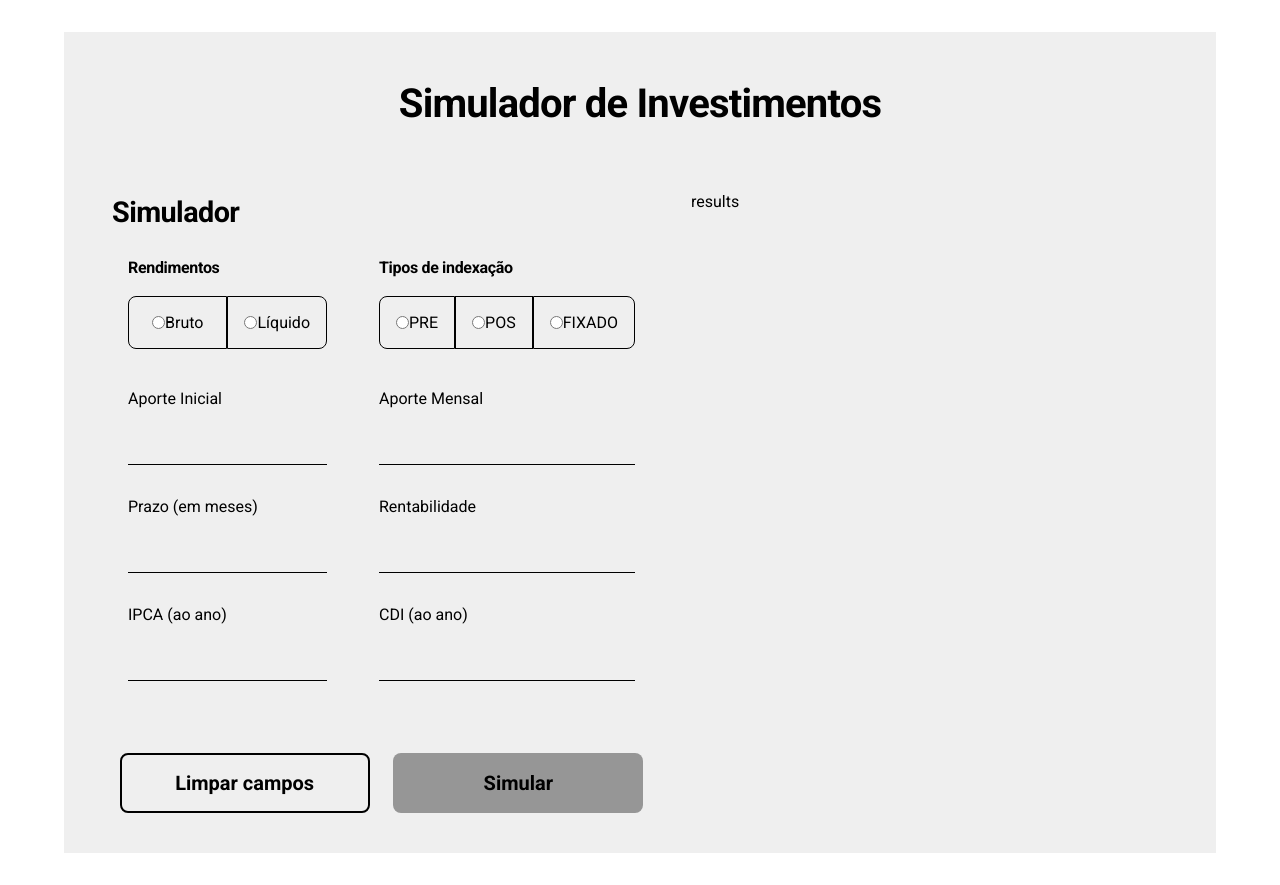
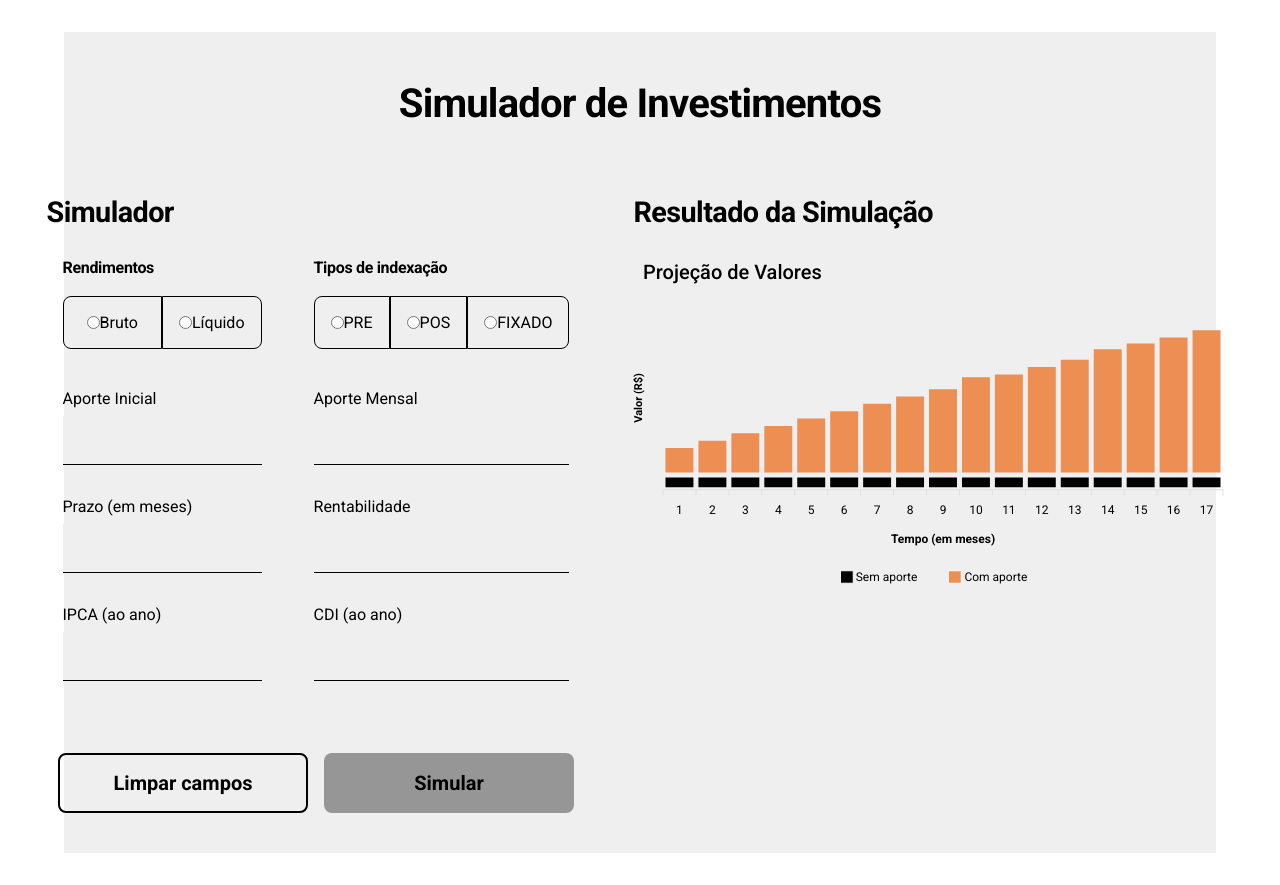
Before and after one commit to ManuCoutinho/invest-simulator, a React (Vite) app: page / in a window 1280 px wide. Built offline with nearby package versions, Linux system fonts and the light colour scheme.

Commit message:
:sparkles: added chart component

```diff
--- a/src/App.tsx
+++ b/src/App.tsx
@@ -4,7 +4,7 @@ import { FlexBox } from "./components/Foundation/FlexBox"
 import { Title } from "./components/Foundation/Title"
 import MainForm from "./components/MainForm"
 import { FlexGrid } from "./components/Foundation/FlexGrid"
-import Chart from "./components/Chart"
+import ChartComponent from "./components/ChartComponent"
 import { ResultsBoard } from "./components/ResultsBoard"
 
 function App() {
@@ -12,13 +12,14 @@ function App() {
     <Container>
         <Heading text="Simulador de Investimentos"/>
         <FlexGrid>
-          <FlexBox direction="column">
+          <FlexBox>
               <Title fontSize="1.8em">Simulador</Title>
               <MainForm/>
           </FlexBox>
-          <FlexBox direction="row">
+          <FlexBox justify="flex-start">
+            <Title fontSize="1.8em">Resultado da Simulação</Title>
             <ResultsBoard/>
-            <Chart/>
+            <ChartComponent/>
           </FlexBox>
         </FlexGrid>
     </Container>
--- a/src/components/ButtonGroup/index.tsx
+++ b/src/components/ButtonGroup/index.tsx
@@ -3,7 +3,7 @@ import { Row } from "../Foundation/Row";
 
 export function ButtonGroup() {
   return (
-    <Row>
+    <Row justify="space-evenly">
       <Button text="Limpar campos" type="button"/>
       <Button text="Simular" type="submit"/>
     </Row>
--- a/src/components/Chart/index.tsx
+++ /dev/null
@@ -1,14 +0,0 @@
-import ApexCharts from "apexcharts"
-import { Row } from "../Foundation/Row";
-
-
-
-const Chart:React.FC = () => {
-  return(
-    <Row>
-
-    </Row>
-  )
-}
-
-export default Chart;
--- /dev/null
+++ b/src/components/ChartComponent/index.tsx
@@ -0,0 +1,113 @@
+import Chart from "react-apexcharts"
+import { Row } from "../Foundation/Row";
+
+const options = {
+  chart: {
+    type:"bar",
+    width: '100%',
+    height: '100%',
+    stacked: true,
+    fontFamily: "Roboto",
+    foreColor: "#000",
+    toolbar: {
+      show:false
+    },
+    zoom: {
+      enabled: false,
+    }
+  },
+  colors: ['#000', '#ED8E53'],
+  plotOptions: {
+    bar: {
+      horizontal: false,
+      columnWidth: '100%',
+      rangeBarOverlap: false,
+      hideOverflowingLabels: false,
+    },
+  },
+  dataLabels: {
+    enabled: false
+  },
+  title: {
+    text: 'Projeção de Valores',
+    style: {
+      fontSize:  '20px',
+      fontWeight:  500,
+      fontFamily: 'Roboto',
+      color:  '#000'
+    },
+  },
+  responsive: [{
+    breakpoint: 480,
+    options: {
+      legend: {
+        position: 'bottom',
+        offsetX: -10,
+        offsetY: 0
+      }
+    }
+  }],
+  stroke: {
+    show: false,
+    color: 'transparent',
+    width: 5,
+  },
+  grid: {
+    show: false
+  },
+  tooltip: {
+    enabled: false,
+  },
+  legend:{
+    show: true,
+    onItemClick: {
+      toggleDataSeries: false
+    },
+    onItemHover: {
+      highlightDataSeries: true
+    },
+    markers: {
+      radius: 12,
+    },
+    itemMargin: {
+      horizontal: 15,
+      vertical: 20
+    }
+  },
+  xaxis: {
+    type: 'category',
+    categories: ['1', '2', '3', '4', '5', '6', '7', '8', '9', '10', '11', '12', '13', '14', '15', '16', '17'],
+    labels: {
+      show: true,
+    },
+  title: {
+    text: 'Tempo (em meses)'
+    },
+  },
+  yaxis: {
+    title: {
+      text: 'Valor (R$)'
+    },
+    labels: {
+      show: false
+    },
+  },
+  fill: {
+    colors: ['#000', '#ED8E53'],
+    opacity: 1,
+    type: 'solid',
+  }
+}
+
+const series = [
+  { name: 'Sem aporte', data:[10, 10, 10, 10, 10, 10, 10, 10, 10, 10, 10, 10, 10, 10, 10, 10, 10]},
+  { name: 'Com aporte', data:[20, 25, 30, 35, 40, 45, 50, 55, 60, 68, 70, 75, 80, 87, 91, 95, 100]},
+]
+
+export default function ChartComponent() {
+  return(
+    <Row justify="flex-start">
+      <Chart type="bar" height="350" width="600px" options={options} series={series} />
+    </Row>
+  )
+}
--- a/src/components/Foundation/FlexBox.ts
+++ b/src/components/Foundation/FlexBox.ts
@@ -1,7 +1,8 @@
 import styled from "styled-components"
 
 type FlexBoxProps = {
-  direction: string;
+  direction?: string;
+  justify?: string;
 }
 
 export const FlexBox = styled.div<FlexBoxProps>`
@@ -9,6 +10,6 @@ export const FlexBox = styled.div<FlexBoxProps>`
  margin: 0 auto;
  padding: 0.5rem;
  display: flex;
- justify-content: center;
+ justify-content: ${props => props.justify || "center"};
  flex-direction: ${props => props.direction || "column"};
 `
--- a/src/components/Foundation/FlexGrid.ts
+++ b/src/components/Foundation/FlexGrid.ts
@@ -1,8 +1,12 @@
 import styled from "styled-components"
 
-export const FlexGrid = styled.div`
+type FlexGridProps = {
+  gridSize?: string;
+}
+
+export const FlexGrid = styled.div<FlexGridProps>`
   display: grid;
-  grid-template-columns: repeat(2, 1fr);
+  grid-template-columns:${ props => props.gridSize ||"repeat(2, 1fr)"};
   gap: 1rem;
   justify-content: center;
   margin: 0 auto;
--- a/src/components/Foundation/Row.ts
+++ b/src/components/Foundation/Row.ts
@@ -1,9 +1,14 @@
 import styled from "styled-components"
 
-export const Row = styled.div`
+type RowProps = {
+  justify?: string;
+}
+
+export const Row = styled.div<RowProps>`
  width: 100%;
  padding: 0.5rem;
  display: flex;
  flex-direction: row;
- justify-content: space-evenly;
+ justify-content: ${props => props.justify ||"flex-start"};
+ place-content: center;
 `
--- a/src/components/Foundation/Title.ts
+++ b/src/components/Foundation/Title.ts
@@ -1,7 +1,7 @@
 import styled from "styled-components"
 
 type TitleProps = {
-  fontSize: string;
+  fontSize?: string;
 }
 
 export const Title = styled.h3<TitleProps>`
--- a/src/components/ResultsBoard/index.tsx
+++ b/src/components/ResultsBoard/index.tsx
@@ -1,5 +1,13 @@
+import { FlexGrid } from "../Foundation/FlexGrid"
+import { Row } from "../Foundation/Row"
+import { Title } from "../Foundation/Title"
+
 export function ResultsBoard(){
   return(
-    <p>results</p>
+    <Row>
+      <FlexGrid gridSize="repeat(3, 1fr)">
+
+      </FlexGrid>
+   </Row>
   )
 }
```
